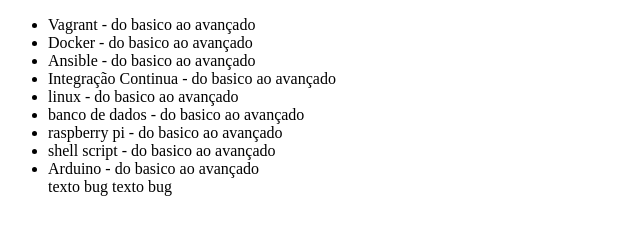
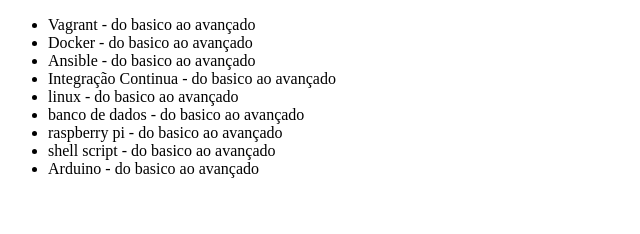
Before and after one commit to rafaelAZSO/alura_projeto, a plain HTML site: page index.html in a window 1280 px wide. Shown: the whole page, without its empty margins (0-640 px from the left). Drawn offline with Linux system fonts and the light colour scheme.

Commit message:
Revert "alterações feitas"
This reverts commit 8d95b437b81f2d38336fae0ddf09f904c7c0ec91.

```diff
--- a/index.html
+++ b/index.html
@@ -15,7 +15,6 @@
         <li>raspberry pi - do basico ao avançado</li>
         <li>shell script - do basico ao avançado</li>
         <li>Arduino - do basico ao avançado</li>
-        texto bug texto bug
     </ul>
 </body>
 </html>
```
